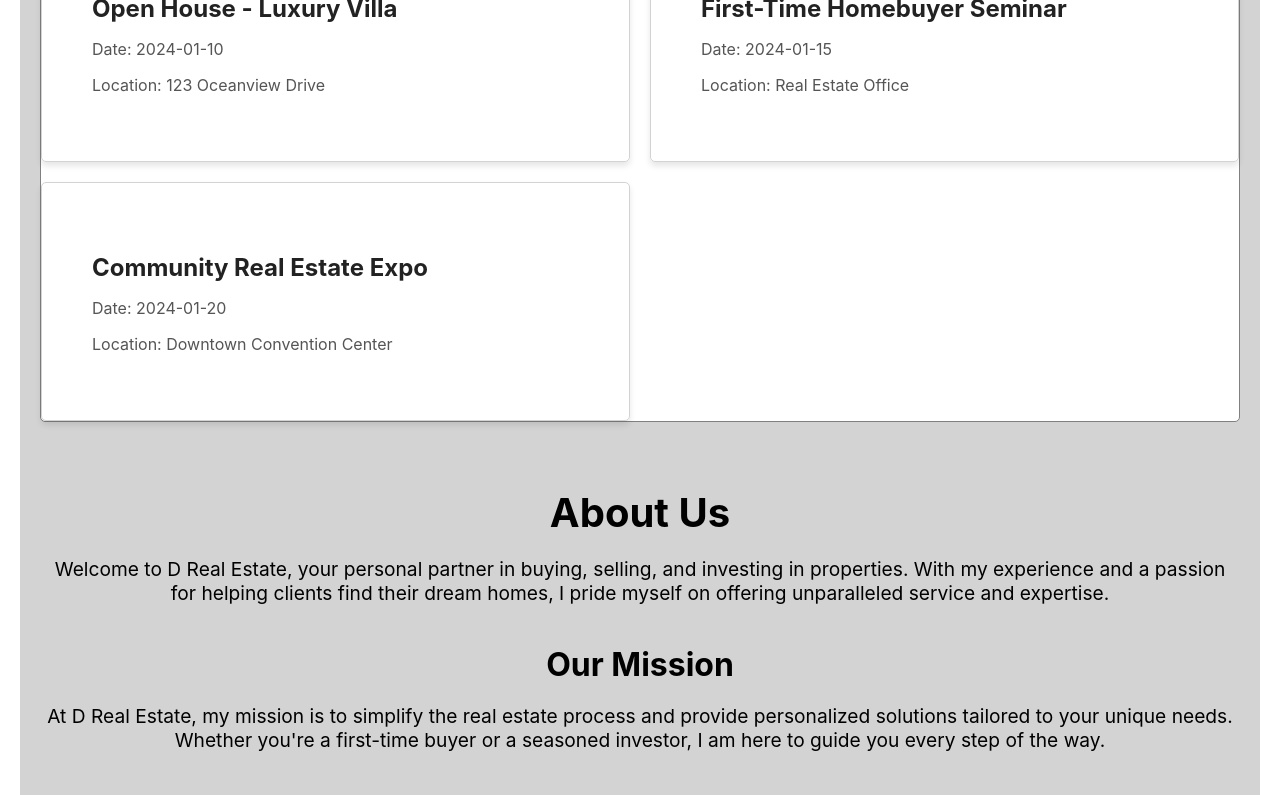
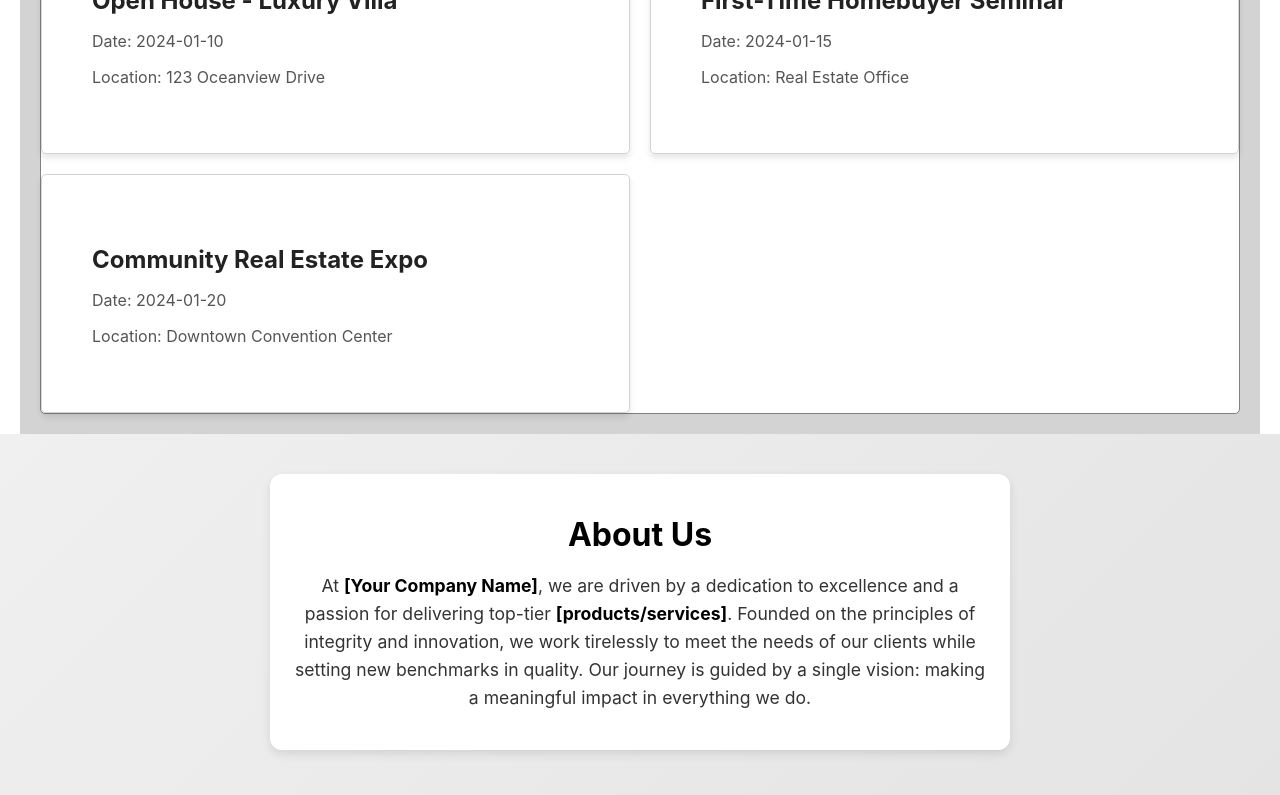
Before and after one commit to BrennenHammer/realestatecompany, a React (Create React App) app in the folder client/: page / in a window 1280 px wide. Shown: the part 2000-2795 px from the top of the page. Built offline with nearby package versions, Linux system fonts and the light colour scheme.

Commit message:
hamburger menu. changed about change. created contact page and contact on home

```diff
--- a/client/src/components/Navbar.jsx
+++ b/client/src/components/Navbar.jsx
@@ -1,13 +1,18 @@
-import React from 'react';
+import React, { useState } from 'react';
 import styled from 'styled-components';
 
 const Navbar = () => {
+  const [menuOpen, setMenuOpen] = useState(false);
+
   return (
     <Header>
       <HeaderName>
         <h1>D Real Estate</h1>
       </HeaderName>
-      <Navigation>
+      <MenuButton onClick={() => setMenuOpen(!menuOpen)}>
+        ☰
+      </MenuButton>
+      <Navigation menuOpen={menuOpen}>
         <NavItem href="/">Home</NavItem>
         <NavItem href="/listings">Listings</NavItem>
         <NavItem href="/services">Services</NavItem>
@@ -21,21 +26,36 @@ const Navbar = () => {
 export default Navbar;
 
 const Header = styled.header`
-  top: 0;
-  left: 0;
   width: 100%;
   display: flex;
   justify-content: space-between;
   align-items: center;
   padding: 10px 20px;
+  z-index: 1000;
+  box-shadow: 0 2px 5px rgba(0, 0, 0, 0.1);
 `;
 
 const HeaderName = styled.div`
   h1 {
-    font-size: 2.8rem;
+    font-size: 2.4rem;
     color: black;
     font-family: cursive;
     margin: 0;
+  }
+`;
+
+const MenuButton = styled.button`
+  display: none;
+  background: none;
+  border: none;
+  border-radius: 5px;
+  padding: 0px 7px;
+  margin-right: 80px;
+  border: 2px solid black;
+  font-size: 1.8rem;
+  cursor: pointer;
+  @media (max-width: 1000px) {
+    display: block;
   }
 `;
 
@@ -43,21 +63,39 @@ const Navigation = styled.nav`
   display: flex;
   align-items: center;
   justify-content: space-between;
+  margin-right: 20px;
+  margin-top: 10px;
+  @media (max-width: 1000px) {
+    display: ${({ menuOpen }) => (menuOpen ? 'flex' : 'none')};
+    flex-direction: column;
+    position: absolute;
+    top: 60px;
+    right: -20px;
+    background: white;
+    box-shadow: 0 2px 10px rgba(0, 0, 0, 0.1);
+    padding: 5px;
+    border-radius: 5px;
+    width: 160px;
+  }
 `;
 
 const NavItem = styled.a`
   color: black;
-  margin: 0 5px;
-  font-size: 1.3rem;
+  margin: 0 15px;
+  font-size: 1.2rem;
   font-weight: bold;
-  margin-right: 50px;
   text-decoration: none;
   transition: color 0.2s;
-   @media (max-width: 1000px){
-    display: none;
-    }
+
   &:hover {
     color: #007bff;
   }
 
+  @media (max-width: 1000px) {
+    margin: 10px 0;
+    text-align: center;
+    width: 50%;
+
+  font-size: 1.0rem;
+  }
 `;
--- a/client/src/pages/About.jsx
+++ b/client/src/pages/About.jsx
@@ -1,32 +1,30 @@
 import React from 'react';
 import styled from 'styled-components';
-import Navbar from '../components/Navbar'
+import Navbar from '../components/Navbar';
+
 const About = () => {
   return (
     <AboutContainer>
-             <Navbar />
+      <Navbar />
 
-      <h1>About Us</h1>
-      <p>
-        At [Your Company Name], we are committed to providing the best [products/services]
-        to our clients. Our team of professionals is dedicated to excellence, innovation,
-        and customer satisfaction.
-      </p>
-      <TeamSection>
-        <h2>Meet Our Team</h2>
-        <div>
-          <MemberCard>
-            <img src="https://via.placeholder.com/150" alt="Team Member" />
-            <h3>John Doe</h3>
-            <p>CEO</p>
-          </MemberCard>
-          <MemberCard>
-            <img src="https://via.placeholder.com/150" alt="Team Member" />
-            <h3>Jane Smith</h3>
-            <p>CTO</p>
-          </MemberCard>
-        </div>
-      </TeamSection>
+       <Content>
+        <h1>About Us</h1>
+        <p>
+          At <span>[Your Company Name]</span>, we are driven by a dedication to excellence and
+          a passion for delivering top-tier <span>[products/services]</span>. Founded on the principles
+          of integrity and innovation, we work tirelessly to meet the needs of our clients while
+          setting new benchmarks in quality. Our journey is guided by a single vision: making a
+          meaningful impact in everything we do.
+        </p>
+      </Content>
+
+      <ImageSection>
+        <h2>About Our Founder</h2>
+        <img src="https://via.placeholder.com/300x300" alt="Founder Portrait" />
+        <Caption>
+          [Your Founder’s Name]—the visionary behind our mission, inspiring us every step of the way.
+        </Caption>
+      </ImageSection>
     </AboutContainer>
   );
 };
@@ -34,54 +32,61 @@ const About = () => {
 export default About;
 
 const AboutContainer = styled.div`
+  background: linear-gradient(135deg, #f0f0f0, #e0e0e0);
+  min-height: 100vh;
+  padding: 40px 20px;
+  text-align: center;
+`;
+
+const Content = styled.div`
+  max-width: 700px;
+  margin: 0 auto;
   padding: 20px;
+  background: white;
+  border-radius: 12px;
+  box-shadow: 0 4px 10px rgba(0, 0, 0, 0.1);
+
+  h1 {
+    font-size: 2em;
+    color: black;
+    margin-bottom: 15px;
+  }
+
+  p {
+    font-size: 1.1em;
+    line-height: 1.6;
+    color: #333;
+
+    span {
+      color: black;
+      font-weight: bold;
+    }
+  }
+`;
+
+const ImageSection = styled.section`
+  margin-top: 40px;
   text-align: center;
-  background-color: lightgrey;
-  h1 {
-    font-size: 2.5em;
+
+  h2 {
+    font-size: 1.8em;
+    color: black;
     margin-bottom: 20px;
   }
 
-  p {
-    font-size: 1.2em;
-    margin-bottom: 30px;
-    line-height: 1.6;
+  img {
+    width: 250px;
+    height: 250px;
+    border-radius: 12px;
+    object-fit: cover;
+    box-shadow: 0 6px 12px rgba(0, 0, 0, 0.2);
+    border: 4px solid #d0d0d0;
+    margin-bottom: 15px;
   }
 `;
 
-const TeamSection = styled.section`
-  margin-top: 50px;
-
-  h2 {
-    font-size: 2em;
-    margin-bottom: 20px;
-  }
-
-  div {
-    display: flex;
-    gap: 20px;
-    justify-content: center;
-    flex-wrap: wrap;
-  }
+const Caption = styled.p`
+  font-size: 1em;
+  color: #555;
+  margin-top: 10px;
 `;
-
-const MemberCard = styled.div`
-  text-align: center;
-  max-width: 200px;
-
-  img {
-    width: 100%;
-    border-radius: 50%;
-    margin-bottom: 10px;
-  }
-
-  h3 {
-    font-size: 1.2em;
-    margin-bottom: 5px;
-  }
-
-  p {
-    font-size: 1em;
-    color: #777;
-  }
-`;
--- a/client/src/pages/Home.jsx
+++ b/client/src/pages/Home.jsx
@@ -93,16 +93,26 @@ const Home = () => {
       </EventList>
     </EventsContainer>
     <AboutContainer>
-      <Header4>About Us</Header4>
-      <Description4>
-        Welcome to D Real Estate, your personal partner in buying, selling, and investing in properties. With my experience and a passion for helping clients find their dream homes, I pride myself on offering unparalleled service and expertise.
-      </Description4>
-      <MissionSection>
-        <MissionHeader>Our Mission</MissionHeader>
-        <MissionText>
-          At D Real Estate, my mission is to simplify the real estate process and provide personalized solutions tailored to your unique needs. Whether you're a first-time buyer or a seasoned investor, I am here to guide you every step of the way.
-        </MissionText>
-      </MissionSection>
+
+       <Content>
+        <h1>About Us</h1>
+        <p>
+          At <span>[Your Company Name]</span>, we are driven by a dedication to excellence and
+          a passion for delivering top-tier <span>[products/services]</span>. Founded on the principles
+          of integrity and innovation, we work tirelessly to meet the needs of our clients while
+          setting new benchmarks in quality. Our journey is guided by a single vision: making a
+          meaningful impact in everything we do.
+        </p>
+      </Content>
+
+      <ImageSection>
+        <h2>About Our Founder</h2>
+        <img src="https://via.placeholder.com/300x300" alt="Founder Portrait" />
+        <Caption>
+          [Your Founder’s Name]—the visionary behind our mission, inspiring us every step of the way.
+        </Caption>
+      </ImageSection>
+    </AboutContainer>
       <ContactSection>
         <ContactHeader>Contact me</ContactHeader>
         <ContactDetails>
@@ -121,7 +131,6 @@ const Home = () => {
           </Form>
         </ContactForm>
       </ContactSection>
-    </AboutContainer>
     <ServicesContainer>
       <Header5>Our Services</Header5>
       <ServiceList>
@@ -143,7 +152,7 @@ const Home = () => {
           </Description6>
           <InputContainer>
             <Input6 type="email" placeholder="Enter your email" />
-            <SubmitButton>Get Home Worth</SubmitButton>
+            <SubmitButton6>Get Home Worth</SubmitButton6>
           </InputContainer>
         </TextContainer>
         <ImageContainer>
@@ -320,38 +329,65 @@ const EventDetails = styled.div`
   font-size: 1rem;
   color: #555;
 `;
+
 const AboutContainer = styled.div`
-  max-width: 1200px;
-  margin: 0 auto;
-  background-color: lightgrey;
-  padding: 20px;
+  background: linear-gradient(135deg, #f0f0f0, #e0e0e0);
+  min-height: 100vh;
+  padding: 40px 20px;
+  text-align: center;
 `;
 
-const Header4 = styled.h1`
-  text-align: center;
-  font-size: 2.5rem;
-  margin-bottom: 20px;
+const Content = styled.div`
+  max-width: 700px;
+  margin: 0 auto;
+  padding: 20px;
+  background: white;
+  border-radius: 12px;
+  box-shadow: 0 4px 10px rgba(0, 0, 0, 0.1);
+
+  h1 {
+    font-size: 2em;
+    color: black;
+    margin-bottom: 15px;
+  }
+
+  p {
+    font-size: 1.1em;
+    line-height: 1.6;
+    color: #333;
+
+    span {
+      color: black;
+      font-weight: bold;
+    }
+  }
 `;
 
-const Description4 = styled.p`
-  font-size: 1.2rem;
+const ImageSection = styled.section`
+  margin-top: 40px;
   text-align: center;
-  margin-bottom: 40px;
+
+  h2 {
+    font-size: 1.8em;
+    color: black;
+    margin-bottom: 20px;
+  }
+
+  img {
+    width: 250px;
+    height: 250px;
+    border-radius: 12px;
+    object-fit: cover;
+    box-shadow: 0 6px 12px rgba(0, 0, 0, 0.2);
+    border: 4px solid #d0d0d0;
+    margin-bottom: 15px;
+  }
 `;
 
-const MissionSection = styled.div`
-  margin-bottom: 40px;
-`;
-
-const MissionHeader = styled.h2`
-  font-size: 2rem;
-  text-align: center;
-  margin-bottom: 10px;
-`;
-
-const MissionText = styled.p`
-  font-size: 1.2rem;
-  text-align: center;
+const Caption = styled.p`
+  font-size: 1em;
+  color: #555;
+  margin-top: 10px;
 `;
 
 const ContactSection = styled.div`
@@ -411,7 +447,7 @@ const SubmitButton = styled.button`
   padding: 10px 20px;
   font-size: 1.2rem;
   color: #fff;
-  background-color: #007bff;
+  background-color: black;
   border: none;
   border-radius: 5px;
   cursor: pointer;
@@ -498,7 +534,8 @@ const Section = styled.div`
 
 const TextContainer = styled.div`
   flex: 1;
-  padding: 20px;
+  padding-left: 20px;
+  padding-right: 20px;
   height: 100%;
   display: flex;
   flex-direction: column;
@@ -539,9 +576,10 @@ const Input6 = styled.input`
 `;
 
 const SubmitButton6 = styled.button`
-  padding: 10px 20px;
+  padding: 10px 10px;
+  margin-bottom: 5px;
   font-size: 1rem;
-  background-color: #007bff;
+  background-color: black;
   color: white;
   border: none;
   border-radius: 5px;
```
Also changed, not shown: client/src/pages/Contact.jsx (+26 -0 lines).
